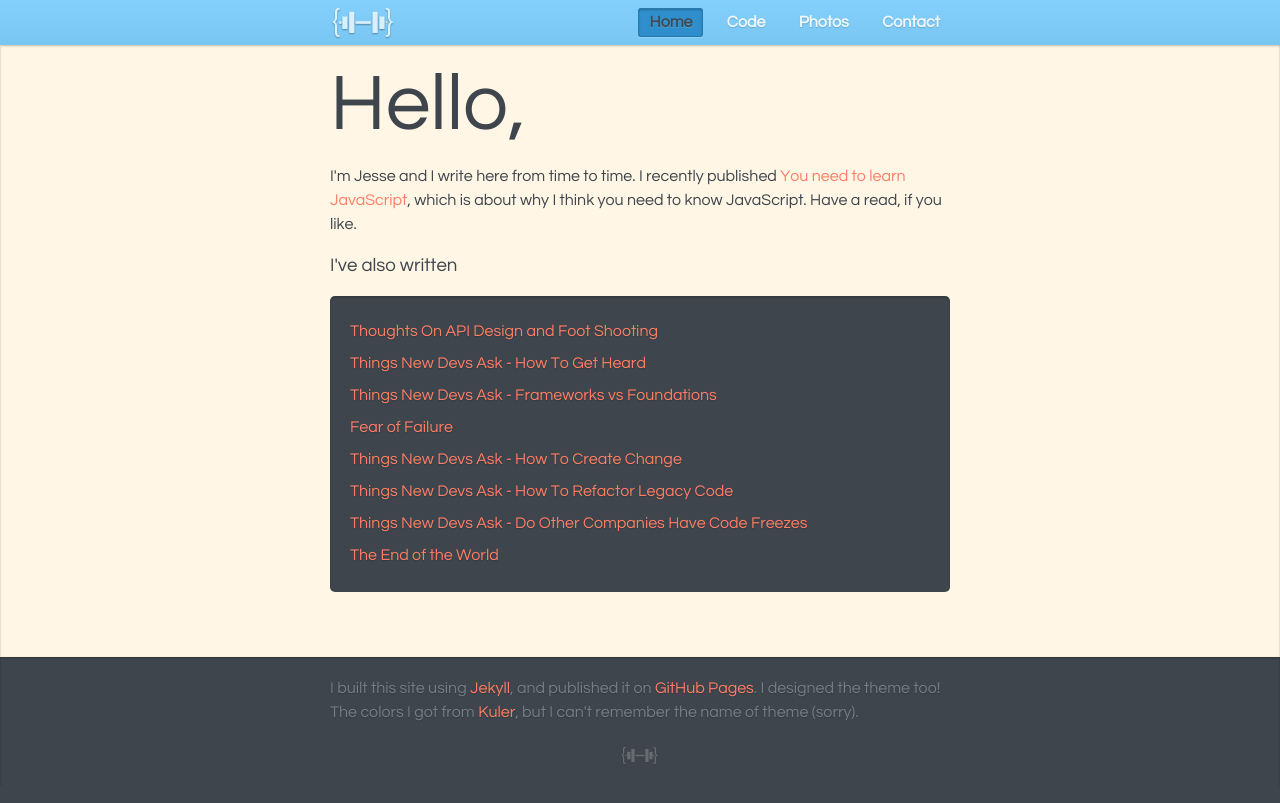
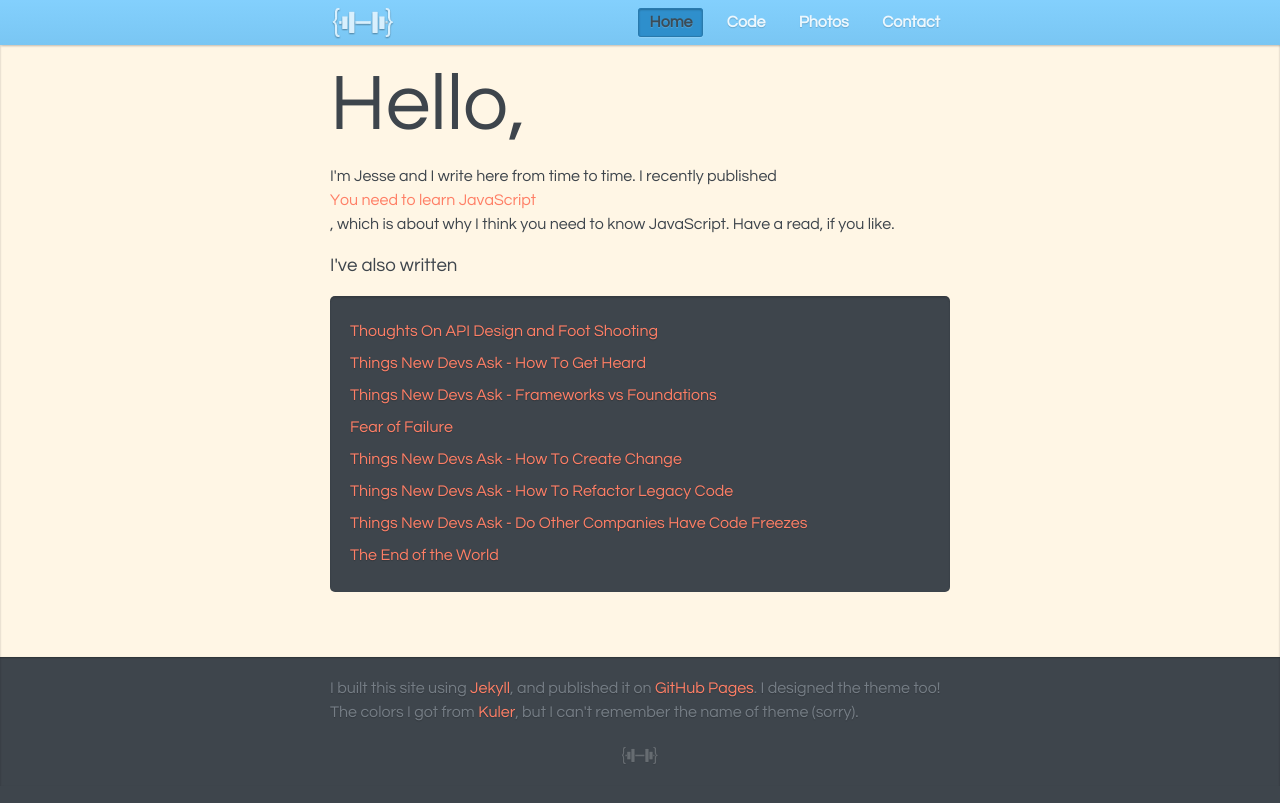
Before and after one commit to JesseWilliamson/jessewilliamson.github.com, a Jekyll site: the page built from index.html, in a window 1280 px wide. Shown: the top 803 px of the page. Built offline with Jekyll 4.4.1, drawn with Linux system fonts in a browser that asks for light colours.

Commit message:
adding some new styles

```diff
--- a/css/site.css
+++ b/css/site.css
@@ -154,14 +154,18 @@
   line-height: 1.5rem; }
 
 .other-posts {
-  padding: 20px;
+  padding: 20px 0;
   background-color: #3e454c;
   border-radius: 5px;
   box-shadow: inset 0 2px 2px rgba(0, 0, 0, 0.15), inset 0 0 1px rgba(0, 0, 0, 0.1);
   text-shadow: 0px 1px 1px rgba(0, 0, 0, 0.2); }
 
 .other-posts li {
-  line-height: 2rem; }
+  line-height: 2rem;
+  padding: 0 20px; }
+
+.recent-post {
+  display: block; }
 
 .recent-post:hover {
   text-decoration: none; }
```
Also changed, not shown: css/site.scss (+6 -1 lines).
